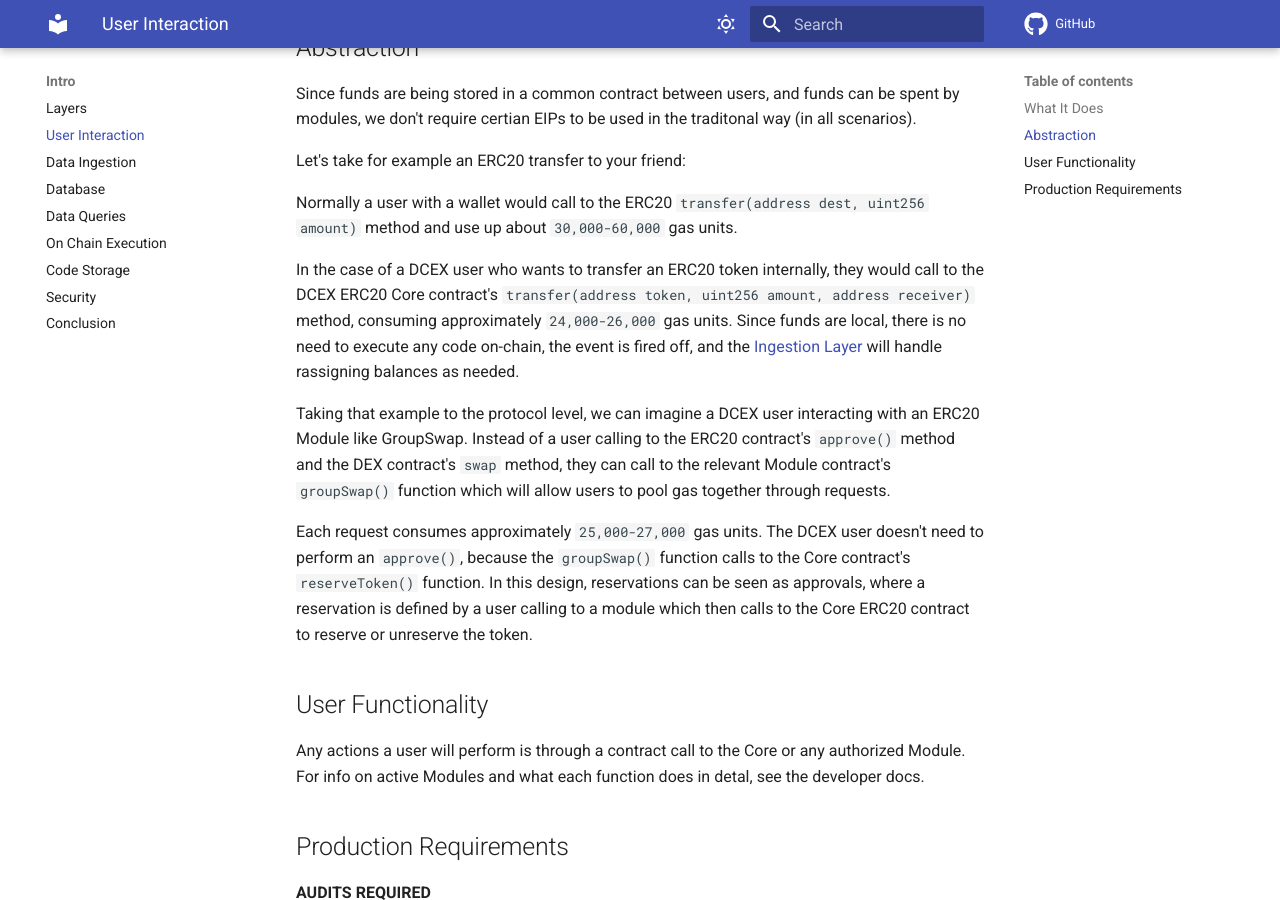
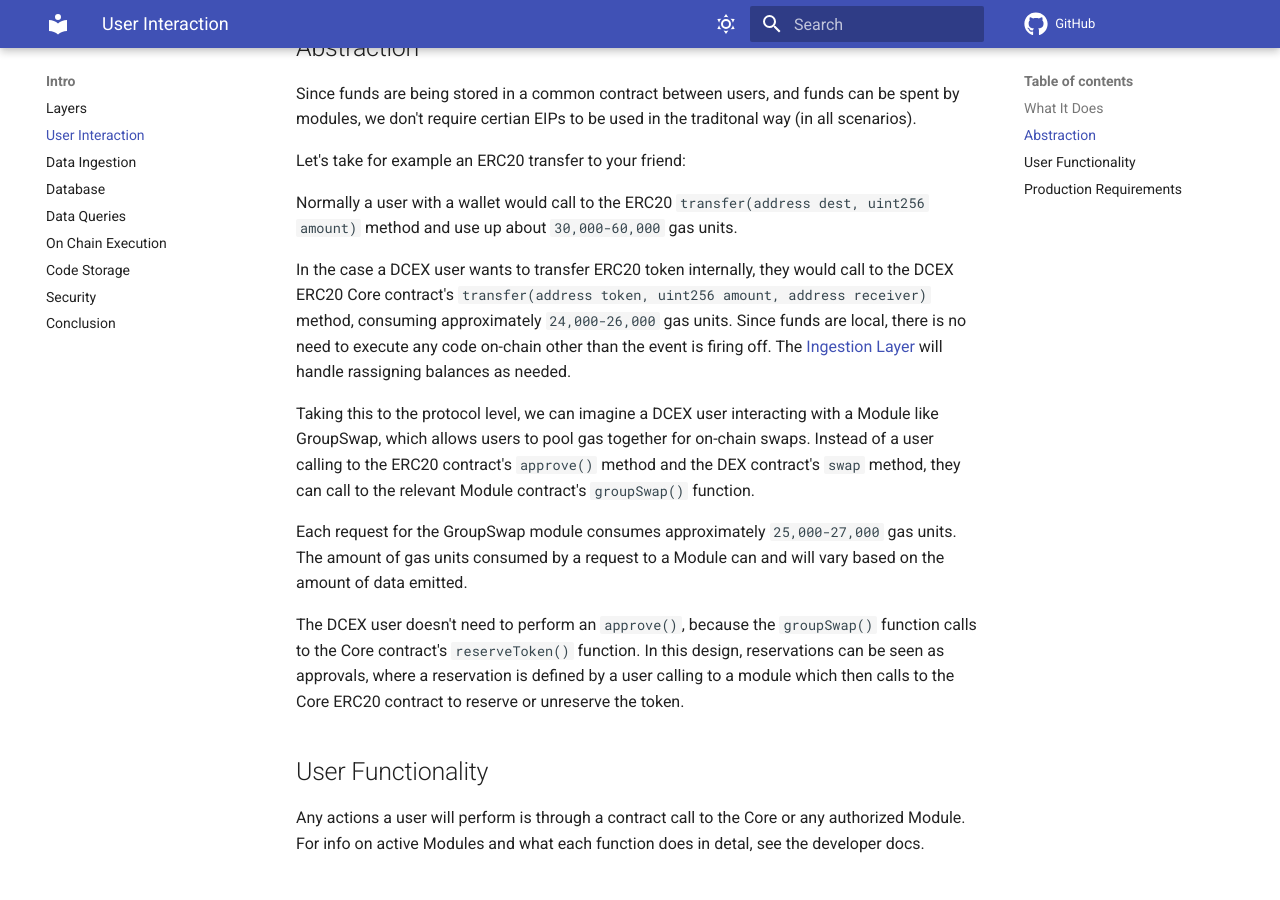
Before and after one commit to poolshark-protocol/docs, an MkDocs documentation site: the page built from docs/intro/layers/user-interaction.md, in a window 1280 px wide and 900 px high, scrolled down 606 px. Built offline with MkDocs 1.6.1 and Material for MkDocs 9.7.7, drawn with Linux system fonts in a browser that asks for light colours; comment, search, counter and statistics services are not loaded.

Commit message:
second pass through user interaction layer

```diff
--- a/docs/intro/layers/user-interaction.md
+++ b/docs/intro/layers/user-interaction.md
@@ -23,11 +23,13 @@ Let's take for example an ERC20 transfer to your friend:
 
 Normally a user with a wallet would call to the ERC20 `transfer(address dest, uint256 amount)` method and use up about `30,000-60,000` gas units.
 
-In the case of a DCEX user who wants to transfer an ERC20 token internally, they would call to the DCEX ERC20 Core contract's `transfer(address token, uint256 amount, address receiver)` method, consuming approximately `24,000-26,000` gas units. Since funds are local, there is no need to execute any code on-chain, the event is fired off, and the [Ingestion Layer](http://localhost:8000/intro/layers/ingestion/) will handle rassigning balances as needed.
+In the case a DCEX user wants to transfer ERC20 token internally, they would call to the DCEX ERC20 Core contract's `transfer(address token, uint256 amount, address receiver)` method, consuming approximately `24,000-26,000` gas units. Since funds are local, there is no need to execute any code on-chain other than the event is firing off. The [Ingestion Layer](http://localhost:8000/intro/layers/ingestion/) will handle rassigning balances as needed.
 
-Taking that example to the protocol level, we can imagine a DCEX user interacting with an ERC20 Module like GroupSwap. Instead of a user calling to the ERC20 contract's `approve()` method and the DEX contract's `swap` method, they can call to the relevant Module contract's `groupSwap()` function which will allow users to pool gas together through requests.
+Taking this to the protocol level, we can imagine a DCEX user interacting with a Module like GroupSwap, which allows users to pool gas together for on-chain swaps. Instead of a user calling to the ERC20 contract's `approve()` method and the DEX contract's `swap` method, they can call to the relevant Module contract's `groupSwap()` function.
 
-Each request consumes approximately `25,000-27,000` gas units. The DCEX user doesn't need to perform an `approve()`, because the `groupSwap()` function calls to the Core contract's `reserveToken()` function. In this design, reservations can be seen as approvals, where a reservation is defined by a user calling to a module which then calls to the Core ERC20 contract to reserve or unreserve the token.
+Each request for the GroupSwap module consumes approximately `25,000-27,000` gas units. The amount of gas units consumed by a request to a Module can and will vary based on the amount of data emitted.
+
+The DCEX user doesn't need to perform an `approve()`, because the `groupSwap()` function calls to the Core contract's `reserveToken()` function. In this design, reservations can be seen as approvals, where a reservation is defined by a user calling to a module which then calls to the Core ERC20 contract to reserve or unreserve the token.
 
 ## User Functionality
 
```
